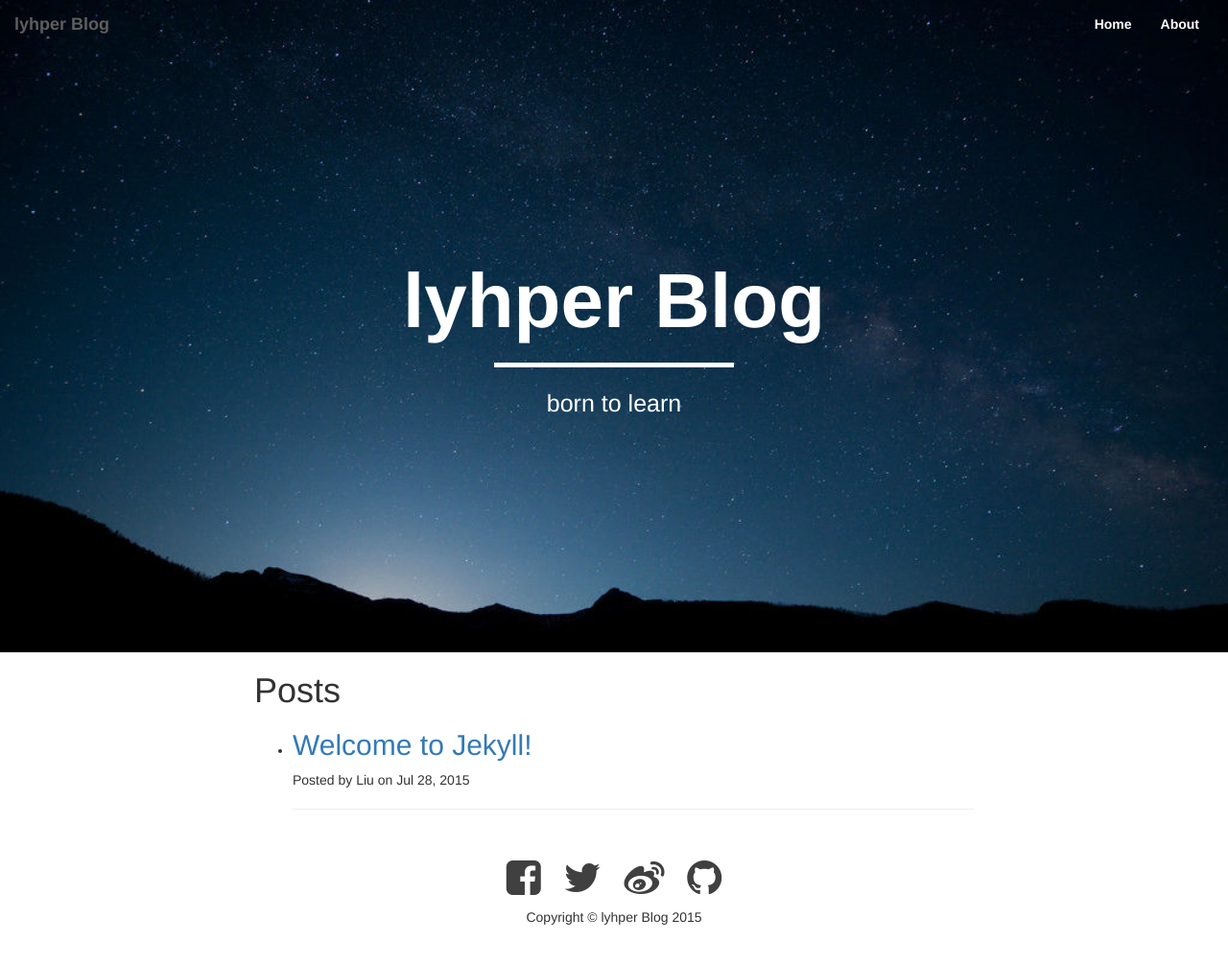
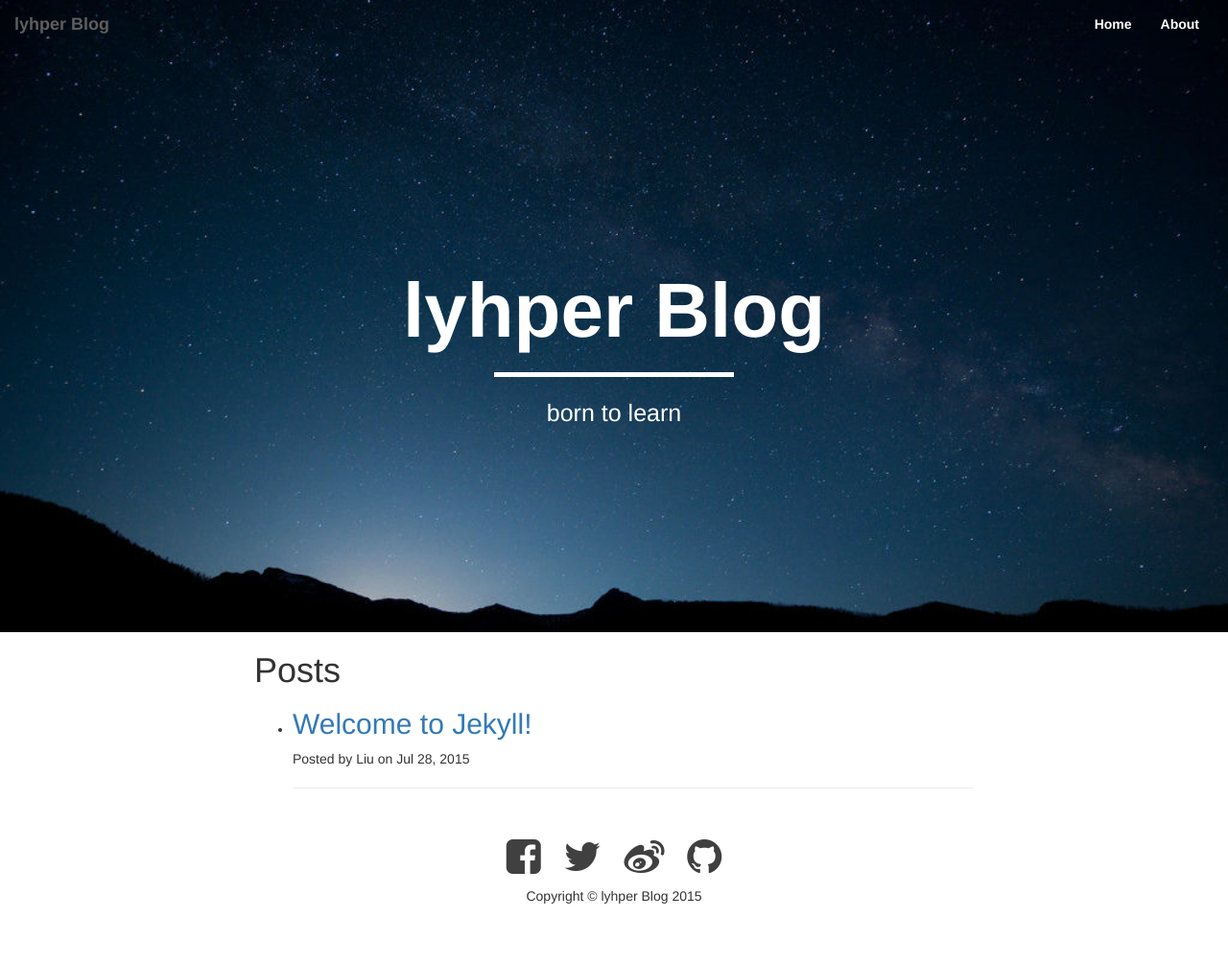
Before and after one commit to lyhper/lyhper.github.io, a Jekyll site: the page built from index.html, in a window 1280 px wide. Shown: the whole page at 96% size. Built offline with Jekyll 4.4.1, drawn with Linux system fonts in a browser that asks for light colours; after the commit the page ends 984 px from its top, so only the background shows below that.

Commit message:
add responsive layout

```diff
--- a/css/lyhper-blog.css
+++ b/css/lyhper-blog.css
@@ -1,21 +1,18 @@
 nav.navbar{
 	z-index: 3;
+	margin:0;
+}
+@media only screen and (min-width: 768px){
+	nav.navbar{
 		background-color: rgba(255, 255, 255, 0);
 		border-width: 0;
 	}
-
-.navbar-header .navbar-brand{
+	.navbar-header .navbar-brand,.navbar-custom .nav li a{
 		font-weight: 800;
 		color: #fff;
 	}
-.navbar-custom .nav li a{
-	font-weight: 800;
-	color:#fff;
 }
-
 .intro-header{
-	height: 680px;
-	width:100%;
 	background-image: url(../img/home-bg.jpg);
 	background-size: cover;
 }
@@ -23,13 +20,21 @@ nav.navbar{
 .intro-header .cont-header{
 	color: #fff;
 	text-align: center;
-	padding: 180px 0;
+
 }
-
+.intro-header .cont-header{
+	padding:50px 0;
+}
+@media only screen and (min-width: 768px){
 	.intro-header .cont-header h1{
 		font-size: 80px;
 		font-weight: 800;
 	}
+	.intro-header .cont-header{
+		padding: 210px 0;
+	}
+}
+
 hr.intro-divi{
 	width: 250px;
 	border-top:solid 5px;
```
Lines whose indentation alone changed are shown as unchanged.
